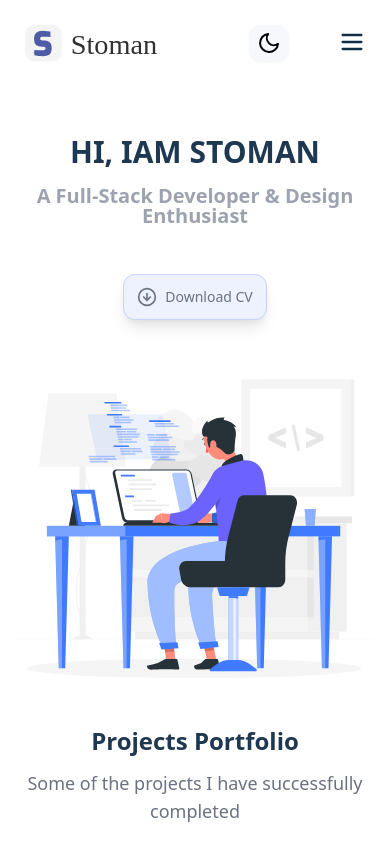
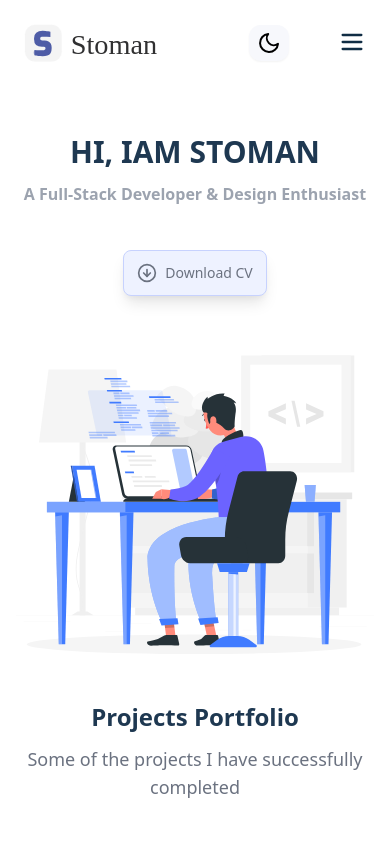
Before and after one commit to realstoman/nuxtjs-tailwindcss-portfolio, a Nuxt app: page / in a window 390 px wide. Shown: the top 844 px of the page. Built offline with nearby package versions, Linux system fonts and the light colour scheme.

Commit message:
Banner font sizing and spacing

```diff
--- a/components/AppBanner.vue
+++ b/components/AppBanner.vue
@@ -13,7 +13,8 @@
       <h1
         class="
           text-3xl
-          sm:text-5xl
+          sm:text-4xl
+          xl:text-5xl
           text-center
           sm:text-left
           font-semibold
@@ -27,8 +28,9 @@
       <p
         class="
           mt-4
-          text-xl
-          sm:text-4xl
+          text-2xml
+          sm:text-3xl
+          xl:text-4xl
           text-center
           sm:text-left
           font-semibold
@@ -57,7 +59,7 @@
             py-2.5
             sm:py-3
             shadow-lg
-            rounded-xl
+            rounded-lg
             bg-indigo-50
             focus:ring-1 focus:ring-indigo-900
             hover:bg-indigo-500
```
